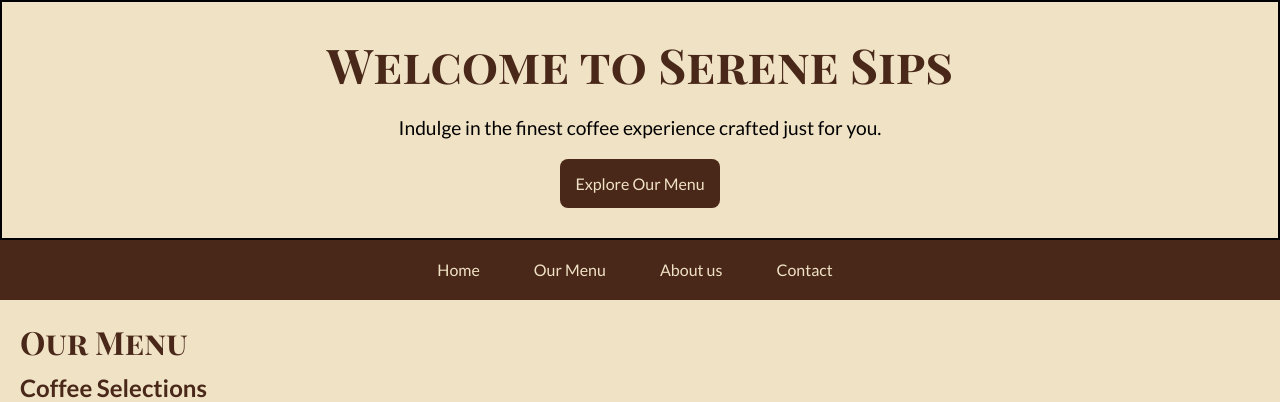
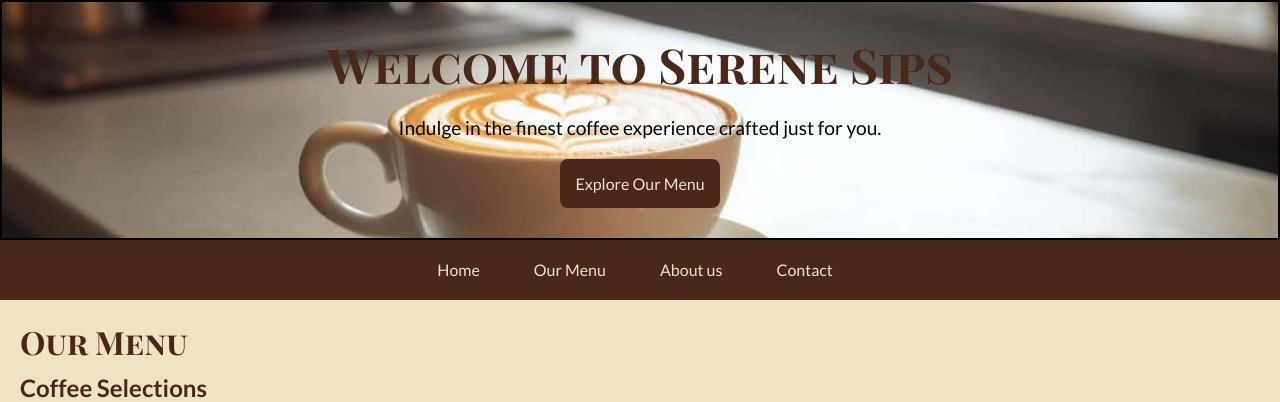
Before and after one commit to ivan-G-99/serene-sips.v1, a plain HTML site: page index.html in a window 1280 px wide. Shown: the top 402 px of the page. Drawn offline with Linux system fonts and the light colour scheme.

Commit message:
styling our header section

```diff
--- a/index.html
+++ b/index.html
@@ -9,6 +9,17 @@
 <link href="https://fonts.googleapis.com/css2?family=Lato:ital,wght@0,100;0,300;0,400;0,700;0,900;1,100;1,300;1,400;1,700;1,900&family=Playfair+Display+SC:ital,wght@0,400;0,700;0,900;1,400;1,700;1,900&display=swap" rel="stylesheet">
     <link rel="stylesheet" href="style.css" />
     <title>Serene-sip</title>
+
+    <style>
+      header {
+        background-image: url(images/Cafe.jpg);
+        background-repeat: no-repeat;
+        background-size: 100%;
+        background-position: 0px -222px
+
+        }
+
+    </style>
   </head>
   <body>
     <header id="home">
--- a/style.css
+++ b/style.css
@@ -74,6 +74,7 @@ nav a:hover {
   text-align: center;
   /*margin: 50px auto; */
   border-radius: 10px;
+  display: inline-block;
 }
 .card-img-top {
   max-width: 100%;
```
Also changed, not shown: images/Cafe.jpg (added), images/Ceffo.jpg (added), images/Coffee.jpg (added), images/Cup-Of-Creamy-Coffee.png (added).
